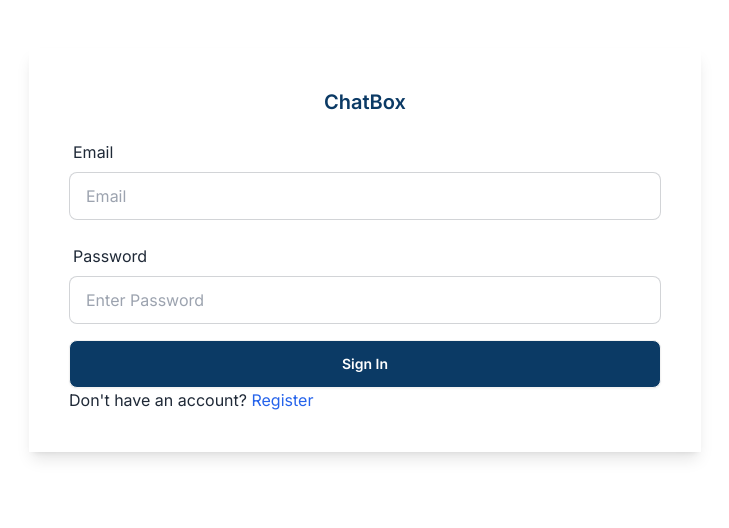
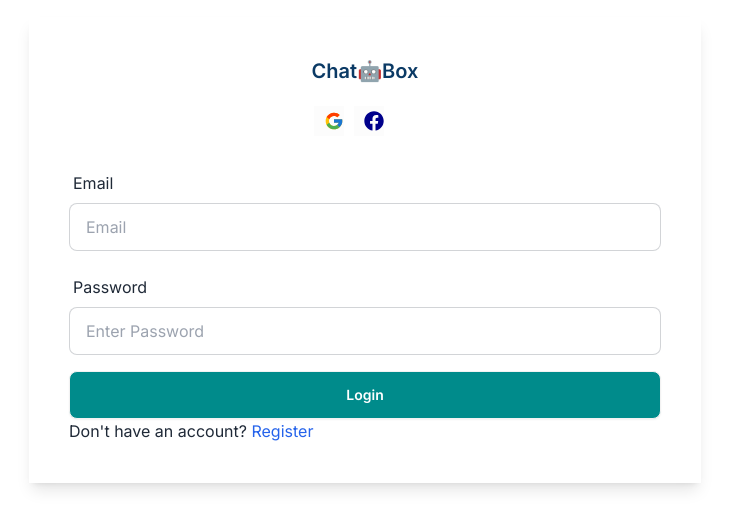
Before and after one commit to GirlKat17/ChatApplication, a Next.js app in the folder letschat/: page /login in a window 1280 px wide. Shown: the part 158-686 px from the top of the page, without its empty margins (275-1004 px from the left). Built offline with nearby package versions, Linux system fonts and the light colour scheme; no server answers.

Commit message:
Update login.jsx

```diff
--- a/letschat/src/components/login.jsx
+++ b/letschat/src/components/login.jsx
@@ -112,6 +112,9 @@ import { auth } from './firebaseConfig';
 import { signInWithEmailAndPassword } from 'firebase/auth';
 import { toast } from 'react-hot-toast';
 import { useRouter } from 'next/navigation';
+import { FcGoogle } from "react-icons/fc";
+import { FaFacebook } from "react-icons/fa";
+import { signInWithRedirect, GoogleAuthProvider } from "firebase/auth";
 import Link from 'next/link';
 
 function login() {
@@ -157,16 +160,27 @@ function login() {
     setLoading(false);
 
   };
+  const onClickGoogleSignIn = () => {
+      signInWithRedirect(auth, new GoogleAuthProvider());
+     };
+  const handleSignUpClick = () => {
+    router.push('/register'); // Redirect to the register page
+  };
 
   return (
     <div className="flex justify-center items-center h-screen font-primary p-10 m-2">
 
+
       {/*form*/}
       <form onSubmit={handleSubmit} className="space-y-4 w-full max-w-2xl shadow-lg p-10">
 
-        <h1 className='font-secondary text-xl text-center font-semibold text-[#0b3a65ff]'>Chat<span className='font-bold text-[#eeab63ff]'></span>Box</h1>
-
-
+        <h1 className='font-secondary text-xl text-center font-semibold text-[#0b3a65ff]'>Chat<span className='font-bold text-[#eeab63ff]'>🤖</span>Box</h1>
+        <button className="btnGoogle" onClick={onClickGoogleSignIn}>
+         < FcGoogle className='login-social-icon' style={{ fontSize: '30px', paddingLeft:'10px',marginLeft:'95px' }}/>
+        </button>
+      <button>
+      <FaFacebook className='login-social-icon'  style={{ fontSize: '50px', paddingLeft:'10px', color:'darkblue' }} />
+      </button>
          {/*email*/}
         <div>
           <label className="label">
@@ -200,18 +214,18 @@ function login() {
 
 
         <div>
-          <button type='submit' className="btn btn-block bg-[#0b3a65ff] text-white">
+          <button type='submit' className="btn btn-block bg-[#008B8B] text-white">
             {
-              loading? <span className="loading loading-spinner loading-sm"></span> : 'Sign In'
+              loading? <span className="loading loading-spinner loading-sm"></span> : 'Login'
             }
           </button>
         </div>
 
          <span>
            Don't have an account?{' '}
-           <Link href="/register" className="text-blue-600 hover:text-blue-800 hover:underline">
+           <button onClick={handleSignUpClick} className="text-blue-600 hover:text-green-800 hover:underline">
             Register
-          </Link>
+          </button>
         </span>
 
       </form>
```
